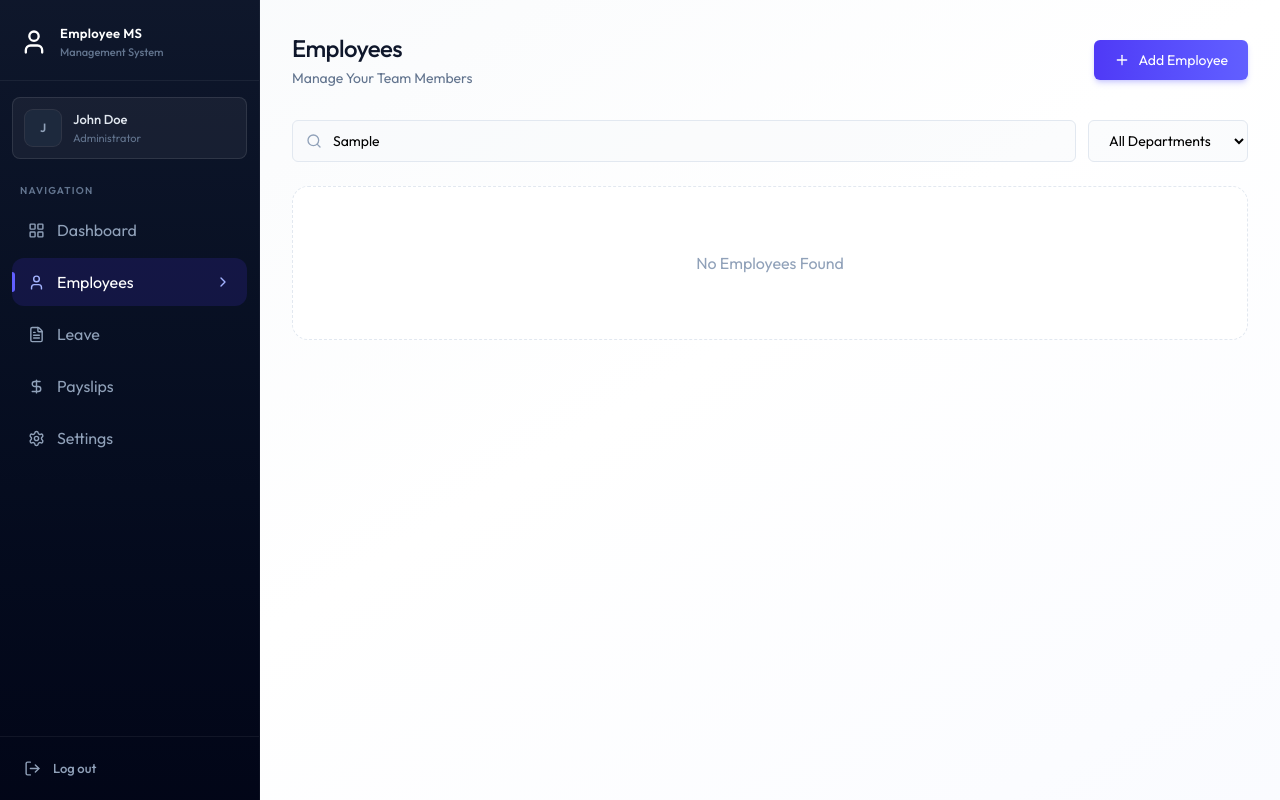
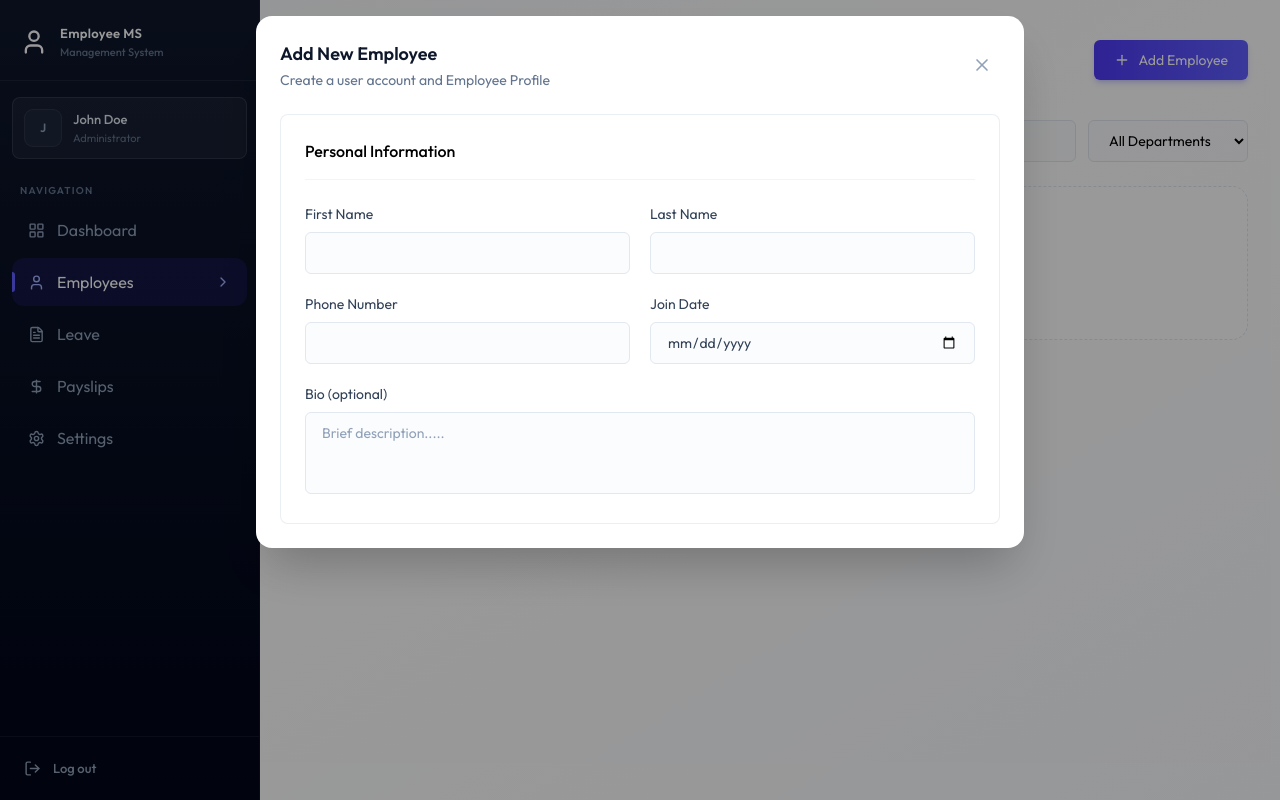
Before and after one commit to mui462/EMS-FULL-STACK-PROJECT, a React (Vite) app in the folder client/: page /employees in a window 1280 px wide. Both pictures are taken after typing "Sample" into the empty fields and a click on the button "Add Employee". Built offline with nearby package versions, Linux system fonts and the light colour scheme.

Commit message:
edit employee card employee form  ui design

```diff
--- /dev/null
+++ b/client/src/components/EmployeeForm.jsx
@@ -0,0 +1,49 @@
+import { useState } from "react"
+import { useNavigate } from "react-router-dom"
+
+const EmployeeForm = ({initialData, onSuccess, onCancel}) => {
+
+    const navigate = useNavigate()
+    const [loading, setLoading] = useState(false)
+    const isEditMode = !!initialData;
+    const handleSubmit = async (e) =>{
+        e.preventDefault()
+    }
+
+    return (
+        <form onSubmit={handleSubmit} className="space-y-6 max-w-3xl animate-fade-in">
+                 {/* personal information */}
+                 <div className="card p-5 sm:p-6">
+                    <h3 className="font-medium mb-6 pb-4 border-b border-slate-100">Personal Information</h3>
+                        <div className="grid grid-cols-1 sm:grid-cols-2 gap-5 text-sm text-slate-700">
+                            <div>
+                                <label className="block mb-2">First Name</label>
+                                <input  name="firstName"  required defaultValue={initialData?.firstName}/>
+                            </div>
+                            <div>
+                                <label className="block mb-2">Last Name</label>
+                                <input  name="lastName"  required defaultValue={initialData?.lastName}/>
+                            </div>
+                            <div>
+                                <label className="block mb-2">Phone Number </label>
+                                <input  name="phone"  required defaultValue={initialData?.phone}/>
+                            </div>
+                            <div>
+                                <label className="block mb-2">Join Date </label>
+                                <input type="date" name="joinDate"  required defaultValue={initialData?.joinDate ? new Date(initialData.joinDate).toISOString().split("T")[0] : ""}/>
+                            </div>
+                            <div className="sm:col-span-2">
+                                <label className="block mb-2">Bio (optional) </label>
+                                <textarea  name="bio"   defaultValue={initialData?.bio} rows={3} className="resize-none" placeholder="Brief description....."/>
+                            </div>
+                        </div>
+                 </div>
+
+
+
+        </form>
+    )
+}
+
+
+export default EmployeeForm
--- /dev/null
+++ b/client/src/components/Employeecard.jsx
@@ -0,0 +1,63 @@
+import { PencilIcon, Trash2Icon } from "lucide-react";
+import React from "react";
+
+
+const Employeecard = ({employee, onDelete, onEdit}) => {
+
+
+        const handledelete = async ()=> {
+            if (!confirm("Are You Sure You Want To Delete This Employee"))
+                return;
+        }
+
+
+
+
+
+    return (<div className="group relative card card-hover overflow-hidden">
+
+                <div className="relative aspect-4/3 w-full overflow-hidden bg-linear-to-br from-slate-100 to-slate-50">
+
+                        <div className="w-full h-full flex items-center justify-center">
+                             {/* circle icons */}
+                            <div className="w-20 h-20 rounded-full bg-linear-to-br from-indigo-100 to-slate-100 flex items-center justify-center">
+                                    <span className="text-2xl font-medium text-indigo-400">{employee.firstName[0]}{employee.lastName[0]}</span>
+                            </div>
+
+                        </div>
+
+                </div>
+
+                    <div className="absolute top-3 left-3 flex-gap-2">
+                        <span className="bg-white/90 background-blur-sm px-2.5 py-1 text-xs font-semibold text-slate-600 rounded-lg shadow-sm">{employee.department || "Remote"}</span>
+                        {employee.isdeleted && <span className="bg-red-500/60 font-medium text-white px-2.5 py-1 text-xs rounded">DELETED</span>}
+
+                    </div>
+
+
+                        {!employee.isDeleted && (
+                            <div className="absolute inset-0 bg-linear-to-t from-indigo-700/20 via-transparent to-transparent opacity-0 group-hover:opacity-100 transition-opacity flex items-end justify-center pb-6 gap-3">
+                                    <button onClick={()=> onEdit(employee)} className="p-2.5 bg-white/90 backdrop-blur-sm text-slate-700 hover:text-indigo-600 rounded-xl shadow-lg transition-all hover:scale-105">
+                                        <PencilIcon className="w-4 h-4"/>
+                                    </button>
+                                <button onClick={handledelete} className="p-2.5 bg-white/90 backdrop-blur-sm text-slate-700 hover:text-rose-600 rounded-xl shadow-lg transition-all hover:scale-105 disabled:opacity-50">
+                                    <Trash2Icon className="w-4 h-4"/>
+                                </button>
+
+
+
+                            </div>
+                        )}
+
+                <div className="p-5">
+                    <h3 className="text-slate-900">{employee.firstName} {employee.lastName}</h3>
+                    <p className="text-xs text-slate-500">
+                        {employee.position}
+                    </p>
+                </div>
+         </div>
+         )
+}
+
+
+export default Employeecard
--- a/client/src/pages/Employees.jsx
+++ b/client/src/pages/Employees.jsx
@@ -1,12 +1,16 @@
 import { useCallback, useEffect, useState } from "react";
 import { dummyEmployeeData, DEPARTMENTS } from "../assets/assets";
-import { Plus, Search } from "lucide-react";
+import { Plus, Search, X } from "lucide-react";
+import Employeecard from "../components/Employeecard";
+import EmployeeForm from "../components/Employeeform";
 
 const Employees = () => {
     const [employees, setEmployees] = useState([]);
     const [loading, setLoading] = useState(true);
     const [search, setSearch] = useState("");
     const [selectedDept, setSelectedDept] = useState("");
+    const [editEmployee, setEditEmployee] = useState(null)
+    const [showCreateModal, setShowCreateModal] = useState(false)
 
     const fetchEmployees = useCallback(async () => {
         setLoading(true);
@@ -41,7 +45,7 @@ const Employees = () => {
                     </p>
                 </div>
 
-                <button className="btn-primary flex items-center gap-2 w-full sm:w-auto justify-center">
+                <button onClick={()=> setShowCreateModal(true)} className="btn-primary flex items-center gap-2 w-full sm:w-auto justify-center">
                     <Plus size={16} />
                     Add Employee
                 </button>
@@ -92,13 +96,71 @@ const Employees = () => {
                         {filtered.length === 0 ? (
                             <p className="col-span-full text-center py-16 text-slate-400 bg-white rounded-2xl border border-dashed border-slate-200">No Employees Found</p>
                         ) : (
-                            filtered.map((emp) => (<p key={emp.id}>{emp.firstName}</p>))
+                            filtered.map((emp) => <Employeecard key={emp.id} employee={emp} onDelete={fetchEmployees} onEdit={(e)=> setEditEmployee(e)}/>)
                         )}
                     </div>
                 )}
 
+
+            {/* create Employee modal */}
+
+                    {showCreateModal && (
+                            <div className="fixed bg-black/40 background-blur-sm inset-0 z-50 flex items-start justify-center p-4 overflow-y-auto" onClick={()=> setShowCreateModal(false)}>
+                                <div className="fixed inset-0"/>
+                                <div className="relative bg-white rounded-2xl shadow-2xl w-full max-w-3xl animate-fade-in" onClick={(e)=> e.stopPropagation() }>
+                                    <div className="flex items-center justify-between p-6 pb-0">
+                                        <div>
+                                            <h2 className="text-lg font-semibold text-slate-900">Add New Employee</h2>
+                                            <p className="text-sm text-slate-500 mt-0.5">Create a user account and Employee Profile</p>
+                                        </div>
+                                        <button onClick={()=>setShowCreateModal(false)} className="p-2 rounded-lg hover:bg-slate-100 transition-colors text-slate-400 hover:text-slate-600">
+                                            <X className="w-5 h-5"/>
+
+                                        </button>
+
+                                    </div>
+                                            <div className="p-6">
+                                                   <EmployeeForm  onSuccess={()=>{
+                                    setShowCreateModal(false);
+                                    fetchEmployees();
+                                   }} onCancel={()=> setShowCreateModal(false)}/>
+                                            </div>
+
+                                </div>
+
+                            </div>
+                    )}
+
+
+            {/* Edit  Employee modal */}
+                    {editEmployee && (
+                        <div className="fixed inset-0 z-50 flex items-start justify-center p-4 overflow-y-auto bg-black/40 backdrop-blur-sm" onClick={() => setEditEmployee(null)}>
+                            <div className="relative bg-white rounded-2xl shadow-2xl w-full max-w-3xl my-8 animate-fade-in" onClick={(e) => e.stopPropagation()}>
+                                <div className="flex items-center justify-between p-6 pb-0">
+                                    <div>
+                                        <h2 className="text-lg font-semibold text-slate-900">Edit Employee</h2>
+                                        <p className="text-sm text-slate-500 mt-0.5">Update employee profile</p>
+                                    </div>
+                                    <button onClick={() => setEditEmployee(null)} className="p-2 rounded-lg hover:bg-slate-100 transition-colors text-slate-400 hover:text-slate-600">
+                                        <X className="w-5 h-5" />
+                                    </button>
+                                </div>
+
+
+
+                                <div className="p-6">
+                                   <EmployeeForm initialData={editEmployee} onSuccess={()=>{
+                                    setEditEmployee(null);
+                                    fetchEmployees();
+                                   }} onCancel={()=> setEditEmployee(null)}/>
+                                </div>
+                            </div>
+                        </div>
+                    )}
+
+
         </div>
-    );
-};
+    )
+}
 
 export default Employees;
```
